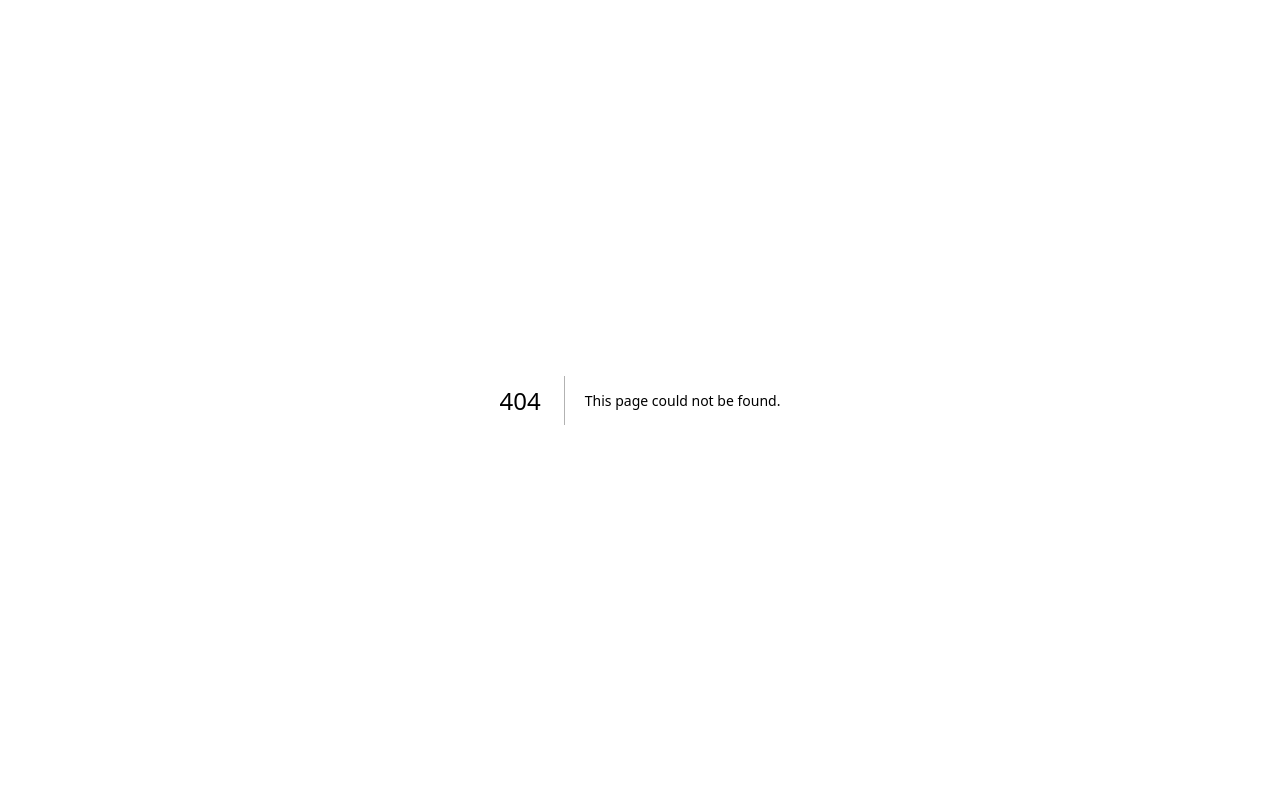
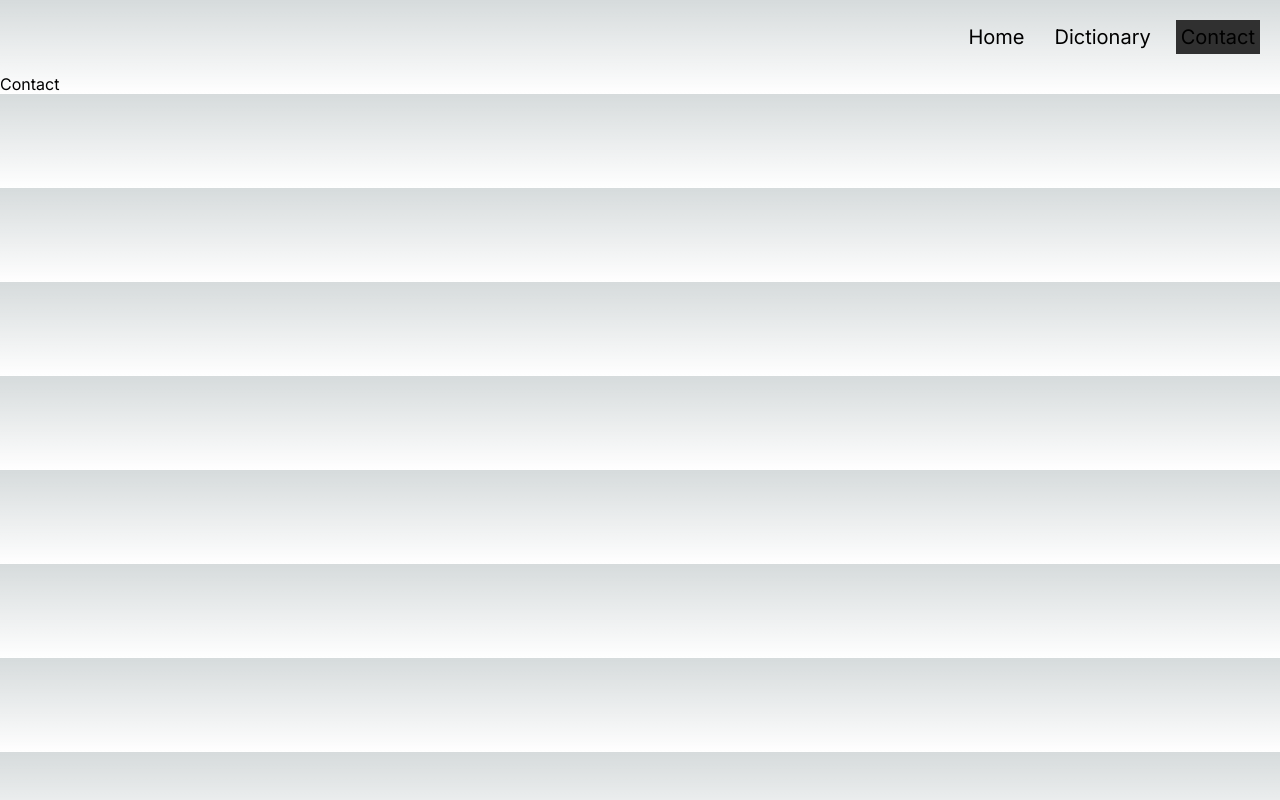
Before and after one commit to OpenSourceSarajevo/rjecnik, a Next.js app in the folder rjecnik-web/: page /contact in a window 1280 px wide. Before the commit this address had no page. Built offline with nearby package versions, Linux system fonts and the light colour scheme.

Commit message:
feat: setup navigation

```diff
--- a/rjecnik-web/app/components/navbar/index.tsx
+++ b/rjecnik-web/app/components/navbar/index.tsx
@@ -1,12 +1,31 @@
+"use client";
+
+import Link from "next/link";
+import { usePathname } from "next/navigation";
+
+import { links } from "./links";
+
 import styles from "./navbar.module.css";
 
 const Navbar = () => {
+  const pathname = usePathname();
+
   return (
     <nav className={styles.nav}>
       <div className={styles.separator}></div>
-      <div className={styles.item}>Home</div>
-      <div className={styles.item}>Dictionary</div>
-      <div className={styles.item}>Contact</div>
+      {links.map((link) => {
+        return (
+          <Link key={link.name} href={link.href}>
+            <div
+              className={`${styles.item} ${
+                pathname === link.href ? styles.active : ""
+              }`}
+            >
+              {link.name}
+            </div>
+          </Link>
+        );
+      })}
     </nav>
   );
 };
--- /dev/null
+++ b/rjecnik-web/app/components/navbar/links.ts
@@ -0,0 +1,19 @@
+export type Link = {
+  name: string;
+  href: string;
+};
+
+export const links: Link[] = [
+  {
+    name: "Home",
+    href: "/",
+  },
+  {
+    name: "Dictionary",
+    href: "/dictionary",
+  },
+  {
+    name: "Contact",
+    href: "/contact",
+  },
+];
--- a/rjecnik-web/app/components/navbar/navbar.module.css
+++ b/rjecnik-web/app/components/navbar/navbar.module.css
@@ -1,5 +1,6 @@
 .nav {
   display: flex;
+  margin: 10px;
 }
 
 .separator {
@@ -9,4 +10,9 @@
 .item {
   margin: 10px;
   font-size: 20px;
+  padding: 5px;
 }
+
+.active {
+  background-color: rgb(48, 48, 48);
+}
--- /dev/null
+++ b/rjecnik-web/app/contact/page.tsx
@@ -0,0 +1,5 @@
+const Contact = async () => {
+  return <>Contact</>;
+};
+
+export default Contact;
--- /dev/null
+++ b/rjecnik-web/app/dictionary/page.tsx
@@ -0,0 +1,5 @@
+const Dictionary = async () => {
+  return <>Dictionary</>;
+};
+
+export default Dictionary;
--- a/rjecnik-web/app/layout.tsx
+++ b/rjecnik-web/app/layout.tsx
@@ -1,6 +1,8 @@
 import type { Metadata } from "next";
 import { Inter } from "next/font/google";
 import "./globals.css";
+
+import Navbar from "./components/navbar";
 
 const inter = Inter({ subsets: ["latin"] });
 
@@ -16,7 +18,10 @@ export default function RootLayout({
 }>) {
   return (
     <html lang="en">
-      <body className={inter.className}>{children}</body>
+      <body className={inter.className}>
+        <Navbar />
+        {children}
+      </body>
     </html>
   );
 }
--- a/rjecnik-web/app/page.tsx
+++ b/rjecnik-web/app/page.tsx
@@ -1,7 +1,6 @@
-import { createClient } from "@/supabase/server";
+import { createClient } from "@/utils/supabase/server";
 
 import Card from "./components/card";
-import Navbar from "./components/navbar";
 
 import styles from "./page.module.css";
 
@@ -15,7 +14,6 @@ const Home = async () => {
 
   return (
     <>
-      <Navbar />
       <main className={styles.main}>
         <div className={styles.grid}>{cards}</div>
       </main>
```
Also changed, not shown: rjecnik-web/tsconfig.json (+3 -11 lines), rjecnik-web/utils/supabase/server.ts (renamed from rjecnik-web/supabase/server.ts).
